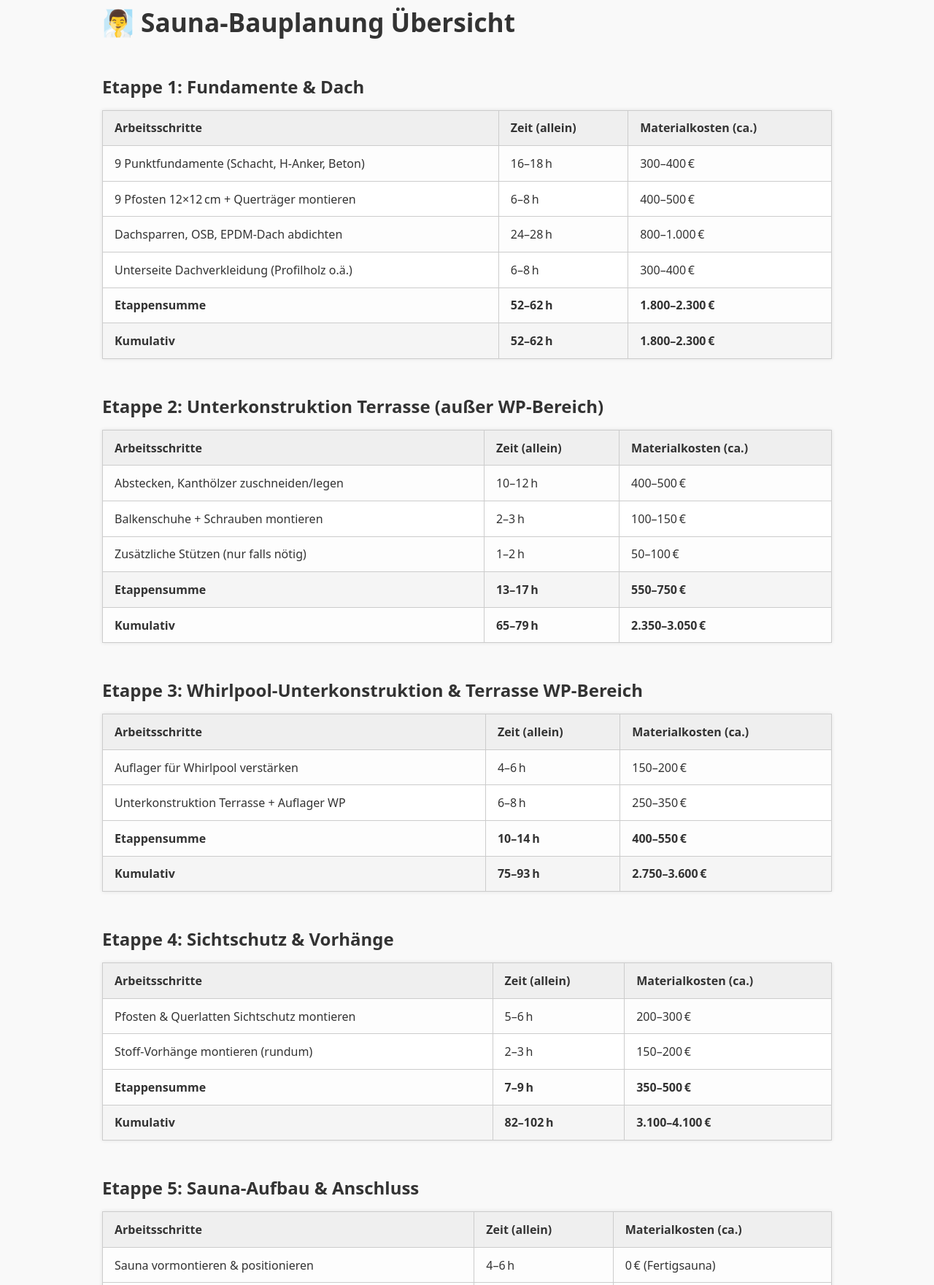
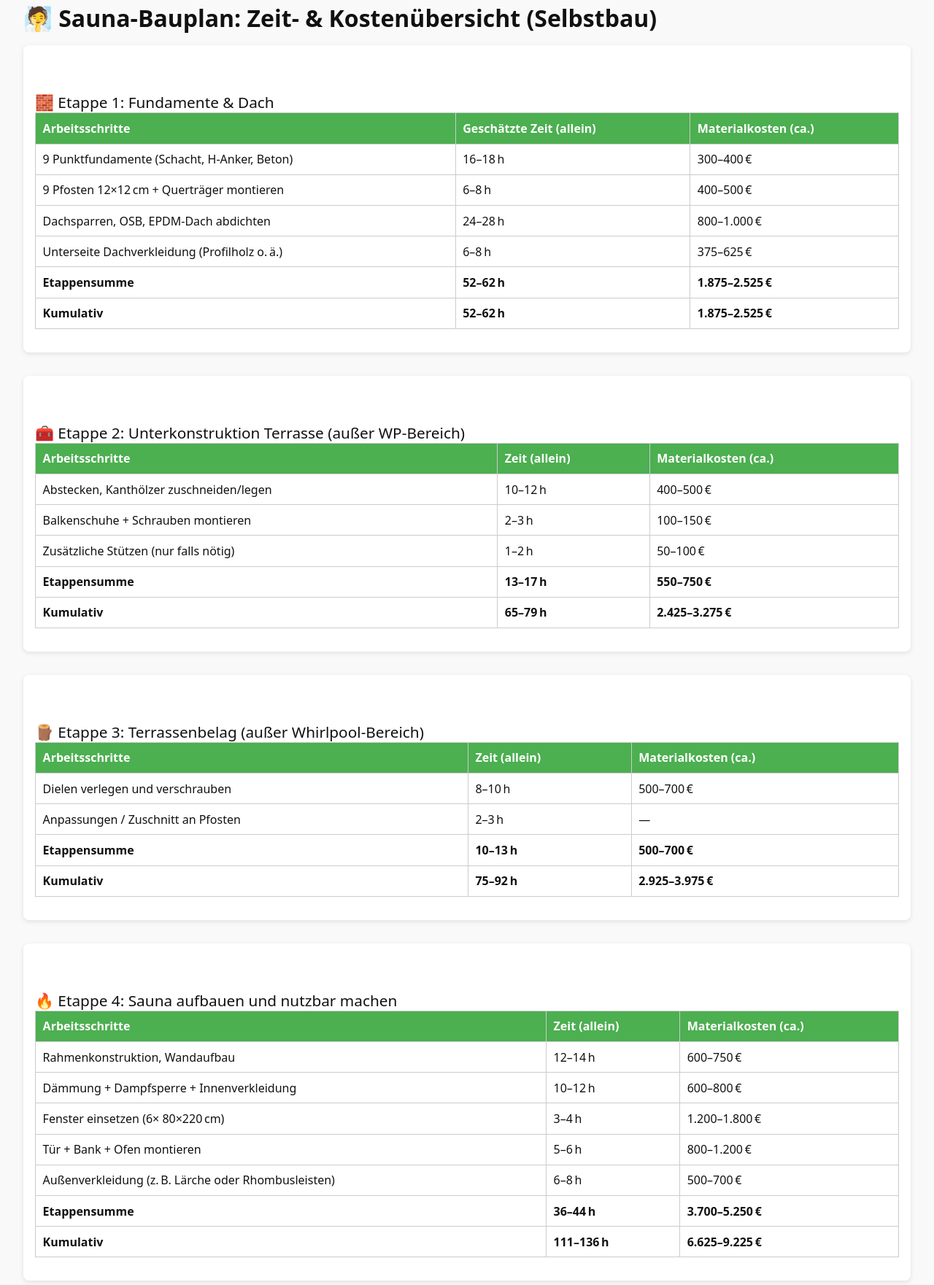
Before and after one commit to BastianErler/data-vis, a plain HTML site: page sauna-plan.html in a window 1280 px wide. Shown: the part 50-1811 px from the top of the page at 73% size. Drawn offline with Linux system fonts and the light colour scheme.

Commit message:
updated sauna-plan

```diff
--- a/sauna-plan.html
+++ b/sauna-plan.html
@@ -1,219 +1,158 @@
 <!DOCTYPE html>
 <html lang="de">
 <head>
-  <meta charset="UTF-8">
-  <title>🧖 Sauna-Bauplanung</title>
+  <meta charset="UTF-8" />
+  <title>🧖 Sauna-Bauplan Übersicht</title>
+  <meta name="viewport" content="width=device-width, initial-scale=1" />
   <style>
+    :root {
+      --bg: #f9f9f9;
+      --fg: #111;
+      --accent: #4caf50;
+      --card: #ffffff;
+      --border: #ccc;
+    }
+
+    @media (prefers-color-scheme: dark) {
+      :root {
+        --bg: #121212;
+        --fg: #eee;
+        --accent: #81c784;
+        --card: #1f1f1f;
+        --border: #444;
+      }
+    }
+
     body {
+      background: var(--bg);
+      color: var(--fg);
       font-family: system-ui, sans-serif;
-      background: #f9f9f9;
-      color: #333;
+      margin: 0;
       padding: 2rem;
-      max-width: 1000px;
-      margin: auto;
     }
 
     h1 {
-      font-size: 2.2rem;
+      font-size: 2rem;
       margin-bottom: 1rem;
     }
 
     h2 {
-      font-size: 1.5rem;
-      margin-top: 3rem;
-      margin-bottom: 1rem;
+      margin-top: 2rem;
+      margin-bottom: 0.5rem;
     }
 
     table {
       width: 100%;
       border-collapse: collapse;
-      margin-bottom: 2rem;
-      background: #fff;
-      box-shadow: 0 0 5px rgba(0,0,0,0.1);
+      margin-bottom: 1rem;
     }
 
     th, td {
-      padding: 0.8rem 1rem;
-      border: 1px solid #ccc;
+      padding: 0.6rem;
+      border: 1px solid var(--border);
       text-align: left;
+      vertical-align: top;
     }
 
     th {
-      background: #efefef;
-      font-weight: bold;
+      background: var(--accent);
+      color: white;
     }
 
-    tr:nth-child(even) td {
-      background: #fdfdfd;
+    .etappe {
+      font-size: 1.3rem;
+      margin-top: 3rem;
     }
 
-    .highlight {
+    .summary {
       font-weight: bold;
-      background: #f5f5f5;
+      background-color: var(--card);
+    }
+
+    .card {
+      background: var(--card);
+      padding: 1rem;
+      border-radius: 8px;
+      box-shadow: 0 2px 6px rgba(0,0,0,0.1);
+      margin-bottom: 2rem;
+    }
+
+    .emoji {
+      font-size: 1.5rem;
+      margin-right: 0.5rem;
+    }
+
+    @media (max-width: 600px) {
+      th, td {
+        font-size: 0.9rem;
+      }
     }
   </style>
 </head>
 <body>
-  <h1>🧖‍♂️ Sauna-Bauplanung Übersicht</h1>
 
-  <h2>Etappe 1: Fundamente & Dach</h2>
+<h1>🧖 Sauna-Bauplan: Zeit- & Kostenübersicht (Selbstbau)</h1>
+
+<div class="card">
+  <div class="etappe">🧱 Etappe 1: Fundamente & Dach</div>
   <table>
-    <tr>
-      <th>Arbeitsschritte</th>
-      <th>Zeit (allein)</th>
-      <th>Materialkosten (ca.)</th>
-    </tr>
-    <tr>
-      <td>9 Punktfundamente (Schacht, H-Anker, Beton)</td>
-      <td>16–18 h</td>
-      <td>300–400 €</td>
-    </tr>
-    <tr>
-      <td>9 Pfosten 12×12 cm + Querträger montieren</td>
-      <td>6–8 h</td>
-      <td>400–500 €</td>
-    </tr>
-    <tr>
-      <td>Dachsparren, OSB, EPDM-Dach abdichten</td>
-      <td>24–28 h</td>
-      <td>800–1.000 €</td>
-    </tr>
-    <tr>
-      <td>Unterseite Dachverkleidung (Profilholz o.ä.)</td>
-      <td>6–8 h</td>
-      <td>300–400 €</td>
-    </tr>
-    <tr class="highlight">
-      <td>Etappensumme</td>
-      <td>52–62 h</td>
-      <td>1.800–2.300 €</td>
-    </tr>
-    <tr class="highlight">
-      <td>Kumulativ</td>
-      <td>52–62 h</td>
-      <td>1.800–2.300 €</td>
-    </tr>
+    <tr><th>Arbeitsschritte</th><th>Geschätzte Zeit (allein)</th><th>Materialkosten (ca.)</th></tr>
+    <tr><td>9 Punktfundamente (Schacht, H-Anker, Beton)</td><td>16–18 h</td><td>300–400 €</td></tr>
+    <tr><td>9 Pfosten 12×12 cm + Querträger montieren</td><td>6–8 h</td><td>400–500 €</td></tr>
+    <tr><td>Dachsparren, OSB, EPDM-Dach abdichten</td><td>24–28 h</td><td>800–1.000 €</td></tr>
+    <tr><td>Unterseite Dachverkleidung (Profilholz o. ä.)</td><td>6–8 h</td><td>375–625 €</td></tr>
+    <tr class="summary"><td>Etappensumme</td><td>52–62 h</td><td>1.875–2.525 €</td></tr>
+    <tr class="summary"><td>Kumulativ</td><td>52–62 h</td><td>1.875–2.525 €</td></tr>
   </table>
+</div>
 
-  <h2>Etappe 2: Unterkonstruktion Terrasse (außer WP-Bereich)</h2>
+<div class="card">
+  <div class="etappe">🧰 Etappe 2: Unterkonstruktion Terrasse (außer WP-Bereich)</div>
   <table>
-    <tr>
-      <th>Arbeitsschritte</th>
-      <th>Zeit (allein)</th>
-      <th>Materialkosten (ca.)</th>
-    </tr>
-    <tr>
-      <td>Abstecken, Kanthölzer zuschneiden/legen</td>
-      <td>10–12 h</td>
-      <td>400–500 €</td>
-    </tr>
-    <tr>
-      <td>Balkenschuhe + Schrauben montieren</td>
-      <td>2–3 h</td>
-      <td>100–150 €</td>
-    </tr>
-    <tr>
-      <td>Zusätzliche Stützen (nur falls nötig)</td>
-      <td>1–2 h</td>
-      <td>50–100 €</td>
-    </tr>
-    <tr class="highlight">
-      <td>Etappensumme</td>
-      <td>13–17 h</td>
-      <td>550–750 €</td>
-    </tr>
-    <tr class="highlight">
-      <td>Kumulativ</td>
-      <td>65–79 h</td>
-      <td>2.350–3.050 €</td>
-    </tr>
+    <tr><th>Arbeitsschritte</th><th>Zeit (allein)</th><th>Materialkosten (ca.)</th></tr>
+    <tr><td>Abstecken, Kanthölzer zuschneiden/legen</td><td>10–12 h</td><td>400–500 €</td></tr>
+    <tr><td>Balkenschuhe + Schrauben montieren</td><td>2–3 h</td><td>100–150 €</td></tr>
+    <tr><td>Zusätzliche Stützen (nur falls nötig)</td><td>1–2 h</td><td>50–100 €</td></tr>
+    <tr class="summary"><td>Etappensumme</td><td>13–17 h</td><td>550–750 €</td></tr>
+    <tr class="summary"><td>Kumulativ</td><td>65–79 h</td><td>2.425–3.275 €</td></tr>
   </table>
+</div>
 
-  <h2>Etappe 3: Whirlpool-Unterkonstruktion & Terrasse WP-Bereich</h2>
+<div class="card">
+  <div class="etappe">🪵 Etappe 3: Terrassenbelag (außer Whirlpool-Bereich)</div>
   <table>
-    <tr>
-      <th>Arbeitsschritte</th>
-      <th>Zeit (allein)</th>
-      <th>Materialkosten (ca.)</th>
-    </tr>
-    <tr>
-      <td>Auflager für Whirlpool verstärken</td>
-      <td>4–6 h</td>
-      <td>150–200 €</td>
-    </tr>
-    <tr>
-      <td>Unterkonstruktion Terrasse + Auflager WP</td>
-      <td>6–8 h</td>
-      <td>250–350 €</td>
-    </tr>
-    <tr class="highlight">
-      <td>Etappensumme</td>
-      <td>10–14 h</td>
-      <td>400–550 €</td>
-    </tr>
-    <tr class="highlight">
-      <td>Kumulativ</td>
-      <td>75–93 h</td>
-      <td>2.750–3.600 €</td>
-    </tr>
+    <tr><th>Arbeitsschritte</th><th>Zeit (allein)</th><th>Materialkosten (ca.)</th></tr>
+    <tr><td>Dielen verlegen und verschrauben</td><td>8–10 h</td><td>500–700 €</td></tr>
+    <tr><td>Anpassungen / Zuschnitt an Pfosten</td><td>2–3 h</td><td>—</td></tr>
+    <tr class="summary"><td>Etappensumme</td><td>10–13 h</td><td>500–700 €</td></tr>
+    <tr class="summary"><td>Kumulativ</td><td>75–92 h</td><td>2.925–3.975 €</td></tr>
   </table>
+</div>
 
-  <h2>Etappe 4: Sichtschutz & Vorhänge</h2>
+<div class="card">
+  <div class="etappe">🔥 Etappe 4: Sauna aufbauen und nutzbar machen</div>
   <table>
-    <tr>
-      <th>Arbeitsschritte</th>
-      <th>Zeit (allein)</th>
-      <th>Materialkosten (ca.)</th>
-    </tr>
-    <tr>
-      <td>Pfosten & Querlatten Sichtschutz montieren</td>
-      <td>5–6 h</td>
-      <td>200–300 €</td>
-    </tr>
-    <tr>
-      <td>Stoff-Vorhänge montieren (rundum)</td>
-      <td>2–3 h</td>
-      <td>150–200 €</td>
-    </tr>
-    <tr class="highlight">
-      <td>Etappensumme</td>
-      <td>7–9 h</td>
-      <td>350–500 €</td>
-    </tr>
-    <tr class="highlight">
-      <td>Kumulativ</td>
-      <td>82–102 h</td>
-      <td>3.100–4.100 €</td>
-    </tr>
+    <tr><th>Arbeitsschritte</th><th>Zeit (allein)</th><th>Materialkosten (ca.)</th></tr>
+    <tr><td>Rahmenkonstruktion, Wandaufbau</td><td>12–14 h</td><td>600–750 €</td></tr>
+    <tr><td>Dämmung + Dampfsperre + Innenverkleidung</td><td>10–12 h</td><td>600–800 €</td></tr>
+    <tr><td>Fenster einsetzen (6× 80×220 cm)</td><td>3–4 h</td><td>1.200–1.800 €</td></tr>
+    <tr><td>Tür + Bank + Ofen montieren</td><td>5–6 h</td><td>800–1.200 €</td></tr>
+    <tr><td>Außenverkleidung (z. B. Lärche oder Rhombusleisten)</td><td>6–8 h</td><td>500–700 €</td></tr>
+    <tr class="summary"><td>Etappensumme</td><td>36–44 h</td><td>3.700–5.250 €</td></tr>
+    <tr class="summary"><td>Kumulativ</td><td>111–136 h</td><td>6.625–9.225 €</td></tr>
   </table>
+</div>
 
-  <h2>Etappe 5: Sauna-Aufbau & Anschluss</h2>
+<div class="card">
+  <div class="etappe">🎯 Etappe 5: Feinarbeiten + Whirlpool</div>
   <table>
-    <tr>
-      <th>Arbeitsschritte</th>
-      <th>Zeit (allein)</th>
-      <th>Materialkosten (ca.)</th>
-    </tr>
-    <tr>
-      <td>Sauna vormontieren & positionieren</td>
-      <td>4–6 h</td>
-      <td>0 € (Fertigsauna)</td>
-    </tr>
-    <tr>
-      <td>Stromanschluss vorbereiten (Elektriker)</td>
-      <td>0–1 h</td>
-      <td>150–300 €</td>
-    </tr>
-    <tr class="highlight">
-      <td>Etappensumme</td>
-      <td>4–7 h</td>
-      <td>150–300 €</td>
-    </tr>
-    <tr class="highlight">
-      <td><strong>Gesamt</strong></td>
-      <td><strong>86–109 h</strong></td>
-      <td><strong>3.250–4.400 €</strong></td>
-    </tr>
+    <tr><th>Arbeitsschritte</th><th>Zeit (allein)</th><th>Materialkosten (ca.)</th></tr>
+    <tr><td>Vorhänge, Sichtschutz, Licht, Elektrik</td><td>5–8 h</td><td>400–600 €</td></tr>
+    <tr><td>Whirlpool aufstellen + anschließen</td><td>3–4 h</td><td>2.500–4.500 €</td></tr>
+    <tr class="summary"><td>Etappensumme</td><td>8–12 h</td><td>2.900–5.100 €</td></tr>
+    <tr class="summary"><td>Kumulativ</td><td>119–148 h</td><td>9.525–14.325 €</td></tr>
   </table>
+</div>
+
 </body>
 </html>
```
